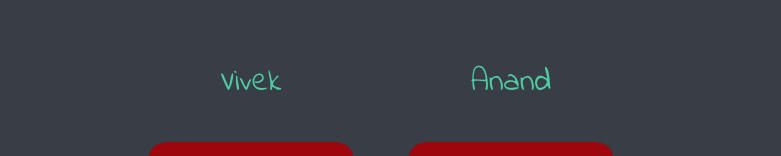
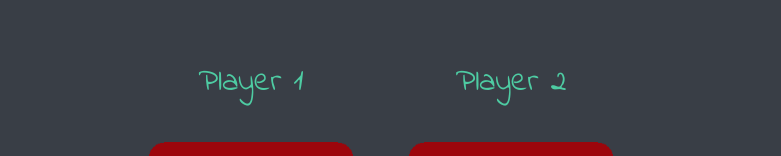
Before and after one commit to VivekYadav98/dice_project, a plain HTML site: page index.html in a window 1280 px wide. Shown: the part 193-349 px from the top of the page, without its empty margins (259-1040 px from the left). Drawn offline with Linux system fonts and the light colour scheme.

Commit message:
Update index.html

```diff
--- a/index.html
+++ b/index.html
@@ -13,12 +13,12 @@
       <h1>Refresh Me</h1>
 
       <div class="dice">
-        <p>Vivek</p>
+        <p>Player 1</p>
         <img class="img" src="images/dice6.png">
       </div>
 
       <div class="dice">
-        <p>Anand</p>
+        <p>Player 2</p>
         <img class="img" src="images/dice6.png">
       </div>
 
```
